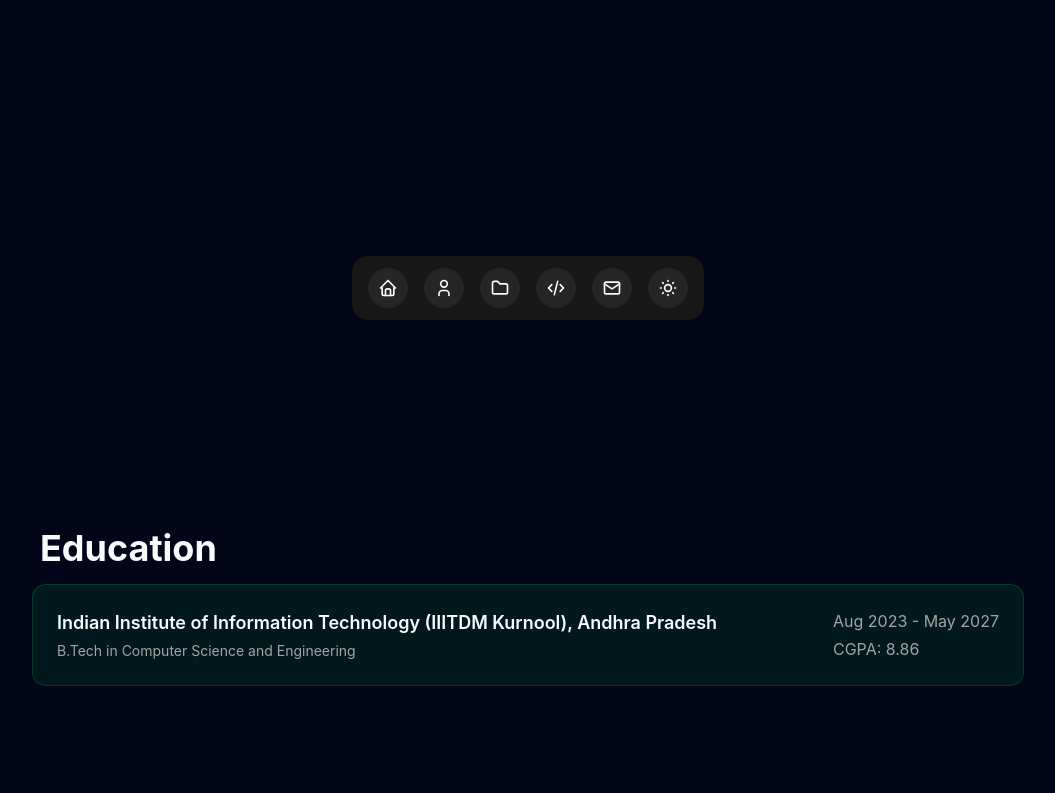
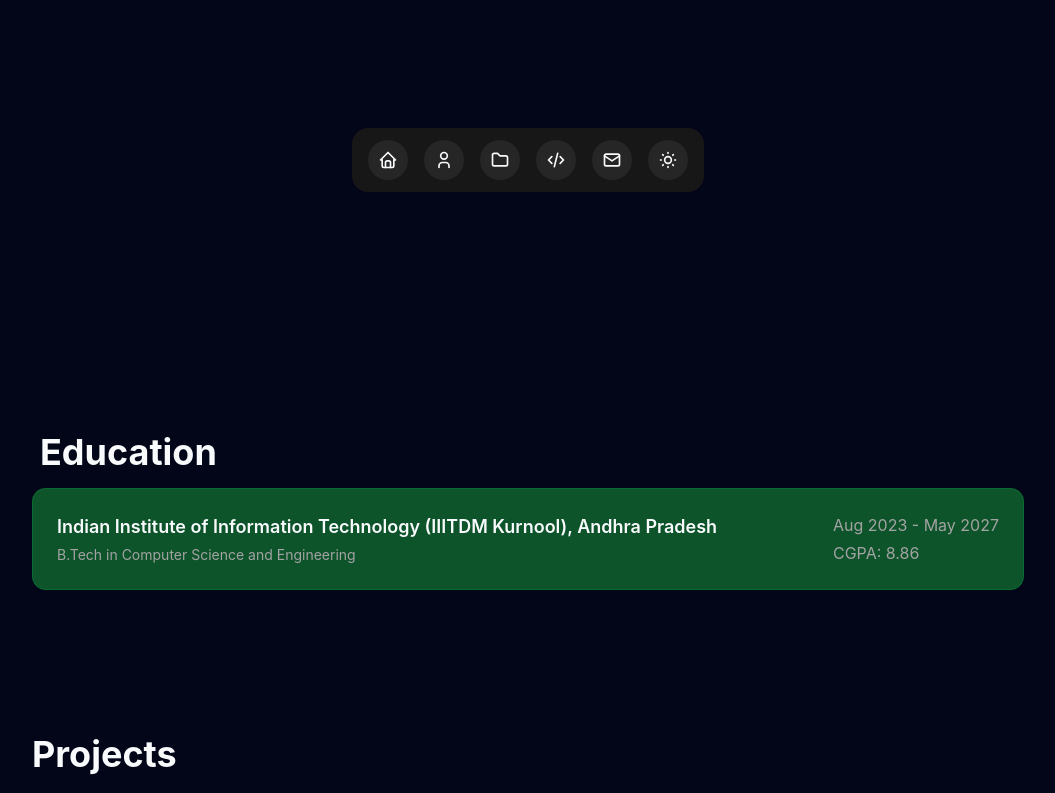
Before and after one commit to An1ketGupta/Portfolio, a Next.js app: page / in a window 1280 px wide. Shown: the part 560-1353 px from the top of the page, without its empty margins (112-1167 px from the left). Built offline with nearby package versions, Linux system fonts and the light colour scheme.

Commit message:
feat: dark mode error resolved

```diff
--- a/src/components/About.tsx
+++ b/src/components/About.tsx
@@ -25,7 +25,7 @@
       </motion.h2>
 
       <motion.div
-        className="bg-green-900/40 dark:bg-green-500/10 border border-green-500/20 flex flex-col md:flex-row justify-between gap-4 md:gap-0 rounded-xl p-4 sm:p-6 hover:shadow-lg hover:shadow-green-500/10 transition-all"
+        className="bg-green-200 dark:bg-green-900 border border-green-500/20 flex flex-col md:flex-row justify-between gap-4 md:gap-0 rounded-xl p-4 sm:p-6 hover:shadow-lg hover:shadow-green-500/10 transition-all"
         initial={{ opacity: 0, y: 20 }}
         whileInView={{ opacity: 1, y: 0 }}
         viewport={{ once: true }}
--- a/src/components/Hero.tsx
+++ b/src/components/Hero.tsx
@@ -13,11 +13,15 @@
         }>
             <div className="text-6xl text-black">
                 <div>
-                    I am A&nbsp;
+                    <span className='text-white dark:text-black'>
+                        I am a&nbsp;
+                    </span>
                     <span className="text-green-500">
                         Full stack
                     </span>
-                    &nbsp; and &nbsp;
+                    <span className='text-white dark:text-black'>
+                        &nbsp; and &nbsp;
+                    </span>
                     <span className="text-green-500">
                         Web3 developer
                     </span>.
--- a/src/components/Navbar.tsx
+++ b/src/components/Navbar.tsx
@@ -15,10 +15,26 @@
 
 export default function Navbar() {
   const [mounted, setMounted] = useState(false);
+  const [showDock, setShowDock] = useState(false);
   const { theme, setTheme } = useTheme();
 
   useEffect(() => {
     setMounted(true);
+  }, []);
+
+  useEffect(() => {
+    const handleScroll = () => {
+      const heroSection = document.getElementById('home');
+      if (heroSection) {
+        const heroBottom = heroSection.getBoundingClientRect().bottom;
+        setShowDock(heroBottom < window.innerHeight * 0.5);
+      }
+    };
+
+    window.addEventListener('scroll', handleScroll);
+    handleScroll(); // Check initial position
+
+    return () => window.removeEventListener('scroll', handleScroll);
   }, []);
 
   const toggleTheme = () => {
@@ -44,9 +60,18 @@
     },
   ];
 
+  if (!showDock) return null;
+
   return (
-    <div className="sticky top-165 flex z-50 items-center justify-center w-full py-4">
-      <FloatingDock items={items}/>
+    <div
+      className="fixed bottom-0 left-0 right-0 flex z-50 items-center justify-center w-full pointer-events-none transition-opacity duration-300"
+      style={{
+        paddingBottom: 'max(3rem, calc(3rem + env(safe-area-inset-bottom, 0px)))'
+      }}
+    >
+      <div className="pointer-events-auto">
+        <FloatingDock items={items}/>
+      </div>
     </div>
   )
 }
```
